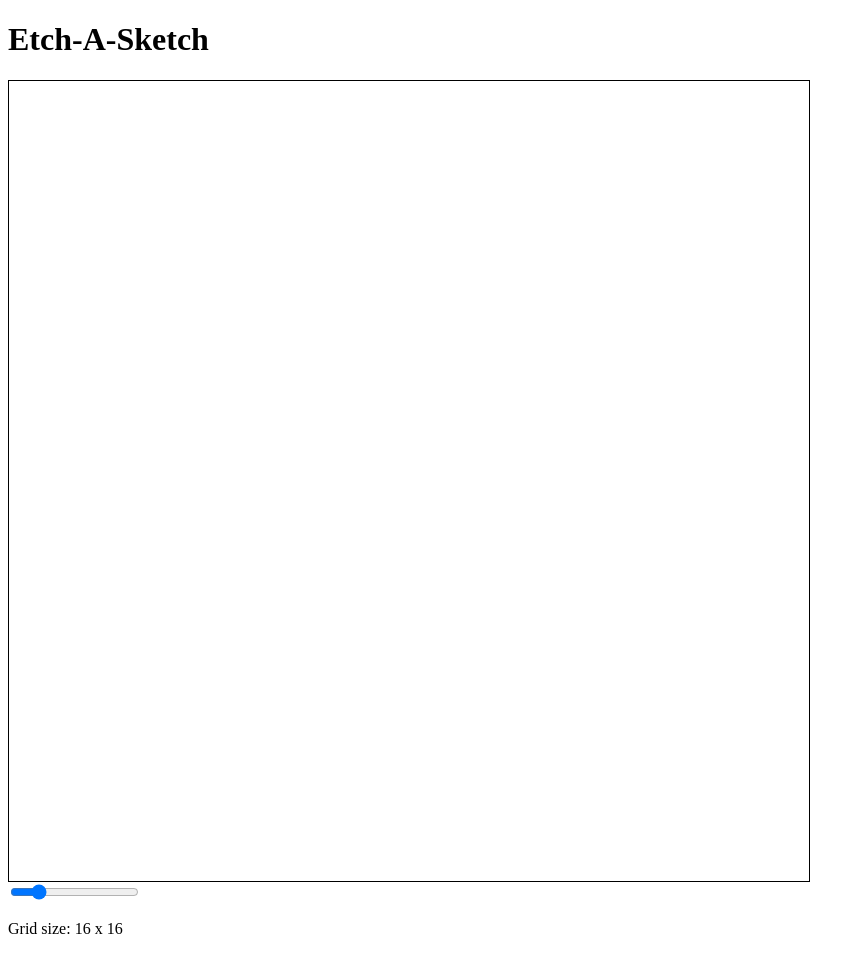
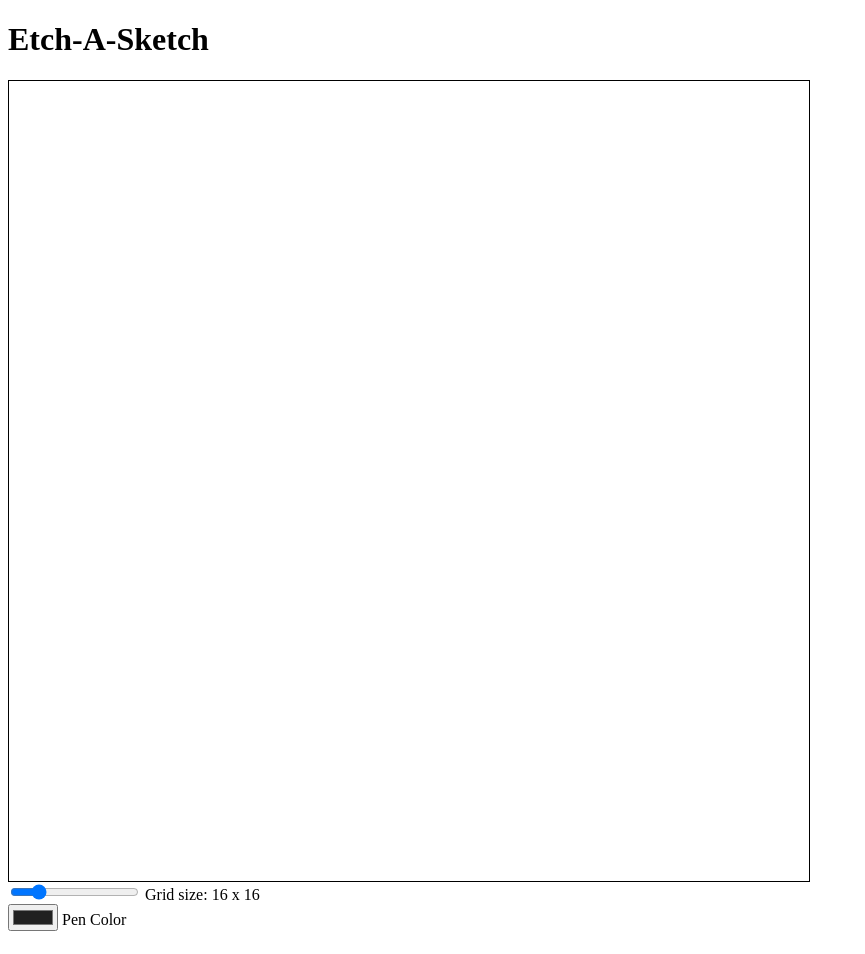
Before and after one commit to edi-jr/etch-a-sketch, a plain HTML site: page index.html in a window 1280 px wide. Shown: the whole page, without its empty margins (0-865 px from the left). Drawn offline with Linux system fonts and the light colour scheme.

Commit message:
Add color picker

```diff
--- a/index.html
+++ b/index.html
@@ -11,8 +11,12 @@
   <div id="container"></div>
   <div id="controls">
     <div id="size">
-      <input type="range" value="16" min="5" max="64">
-      <p id="input-label">Grid size: 16 x 16</p>
+      <input type="range" id="grid-size" value="16" min="5" max="64">
+      <label for="grid-size" id="size-label">Grid size: 16 x 16</label>
+    </div>
+    <div id="color">
+      <input type="color" id="pen-color" value="#202020">
+      <label for="pen-color" id="color-label">Pen Color</label>
     </div>
   </div>
 </body>
--- a/script.js
+++ b/script.js
@@ -1,7 +1,7 @@
 function createGrid() {
-  const gridSize = input.value;
+  const gridSize = sizeInput.value;
   container.textContent = "";
-  inputLabel.textContent = `Grid size: ${gridSize} x ${gridSize}`;
+  sizeLabel.textContent = `Grid size: ${gridSize} x ${gridSize}`;
   container.style.gridTemplateColumns = `repeat(${gridSize}, 1fr)`;
   container.style.gridTemplateRows = `repeat(${gridSize}, 1fr)`;
   for (let i = 0; i < gridSize * gridSize; i++) {
@@ -13,16 +13,25 @@ function createGrid() {
   }
 }
 
+function setPenColor() {
+  penColor = colorInput.value;
+}
+
 function changeColor(e) {
   if(e.type === "mouseover" && mouseIsDown === false) return;
-  e.target.style.backgroundColor = "black";
+  e.target.style.backgroundColor = penColor;
 }
 
 const container = document.querySelector("#container");
-const input = document.querySelector("input");
-const inputLabel = document.querySelector("#input-label");
+const sizeInput = document.querySelector("#grid-size");
+const sizeLabel = document.querySelector("#size-label");
+const colorInput = document.querySelector("#pen-color");
+
 let mouseIsDown = false;
-input.addEventListener("input", createGrid);
+let penColor = "#202020";
+
+sizeInput.addEventListener("input", createGrid);
+colorInput.addEventListener("input", setPenColor);
 window.addEventListener("mousedown", () => mouseIsDown = true);
 window.addEventListener("mouseup", () => mouseIsDown = false);
 window.onload = createGrid();
```
